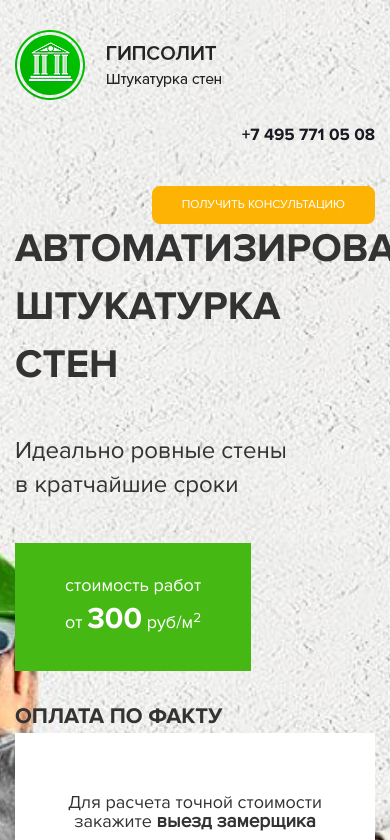
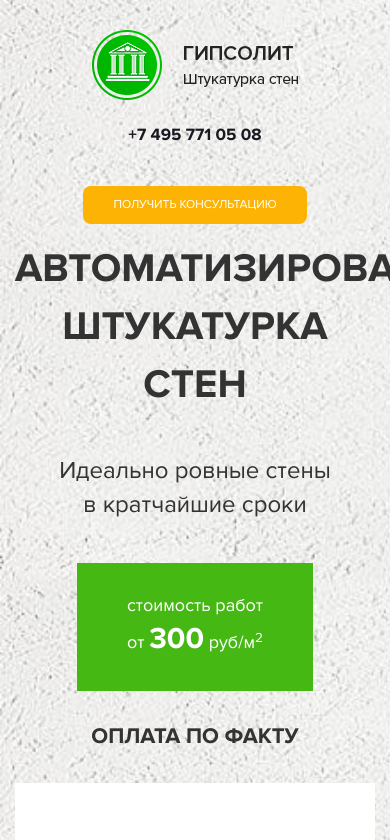
Before and after one commit to SlavaLe2020/repo_site-layout1, a plain HTML site: page index.html in a window 390 px wide. Shown: the top 840 px of the page. Drawn offline with Linux system fonts and the light colour scheme.

Commit message:
add media

```diff
--- a/index.html
+++ b/index.html
@@ -15,17 +15,17 @@
         <div class="container">
             <div class="header">
                 <div class="row">
-                    <div class="col-md-3">
+                    <div class="col-md-3 col-sm-4 col-xs-12">
                         <div class="logo">
                             <img src="img/logo.png" alt="Гипсолит. Штукатурка стен">
                         </div>
                     </div>
-                    <div class="col-md-2 col-md-offset-4">
+                    <div class="col-lg-2 col-lg-offset-4 col-md-4 col-md-offset-2 col-sm-4 col-sm-offset-0 col-xs-12" >
                         <div class="phone-block">
                             <a class="phone-link" href="#">+7 495 771 05 08</a>
                         </div>
                     </div>
-                    <div class="col-md-3">
+                    <div class="col-md-3 col-sm-4 col-xs-12">
                         <div class="wrap">
                             <div class="wrap-block">
                                 <button class="button header-btn">
@@ -38,7 +38,7 @@
             </div>
             <div class="main-content">
                 <div class="row">
-                    <div class="col-md-6">
+                    <div class="col-md-7 col-lg-6 col-sm-12">
                         <div class="main-title">
                             <h1>Автоматизированная штукатурка стен</h1>
                             <p class="main-subtitle">Идеально ровные стены <br>в кратчайшие сроки</p>
@@ -51,7 +51,7 @@
                             </strong>
                         </div>
                     </div>
-                    <div class="col-md-4 col-md-offset-2">
+                    <div class="col-lg-4 col-lg-offset-2 col-md-5 col-md-offset-0 col-sm-8 col-sm-offset-2">
                         <div class="main-form">
                             <h2 class="main-form-header">Для расчета точной стоимости <br>закажите <strong>выезд замерщика</strong></h2>
                             <form action="#">
--- a/less/style.less
+++ b/less/style.less
@@ -44,6 +44,14 @@ html {
 body {
  .reg();
 }
+a:hover{
+    text-decoration: none;
+}
+button, input, a {
+    &:focus {
+        outline: none;
+    }
+}
 .button {
     padding: 1rem 3rem;
     border-radius: 8px;
@@ -52,6 +60,11 @@ body {
     color: @light;
     text-transform: uppercase;
     border: none;
+    transition: all 0.2s ;
+    &:hover {
+        cursor: pointer;
+        background-color: darken(@btn-color, 5%) ;
+    }
 }
 
 /* Typography */
@@ -67,6 +80,7 @@ section {
     &-content {
         margin-top: 10rem;
         h1 {
+            margin-top: 0;
             margin-bottom: 4rem;
             .bold();
             font-size: 4rem;
@@ -162,3 +176,19 @@ section {
         color: @text;
     }
 }
+
+@media (max-width: 991px) {
+    .main {
+        background-position: top right;
+    }
+    .phone-block {
+        text-align: center;
+    }
+    .main-content {
+        margin-top: 3rem;
+    }
+    .main-title {
+        padding-bottom: 3rem;
+        text-align: center;
+    }
+}
```
Also changed, not shown: css/style.css.
